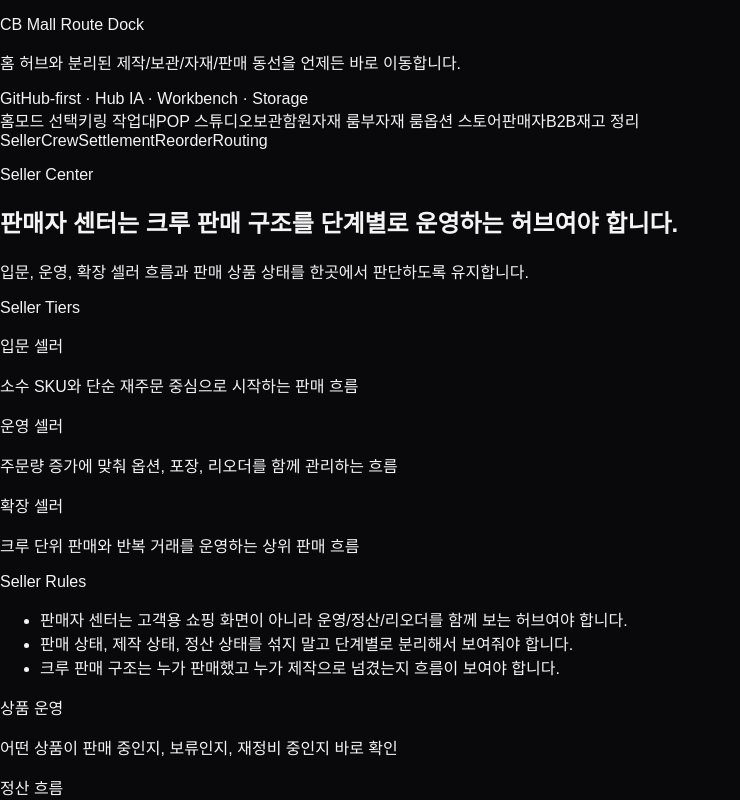
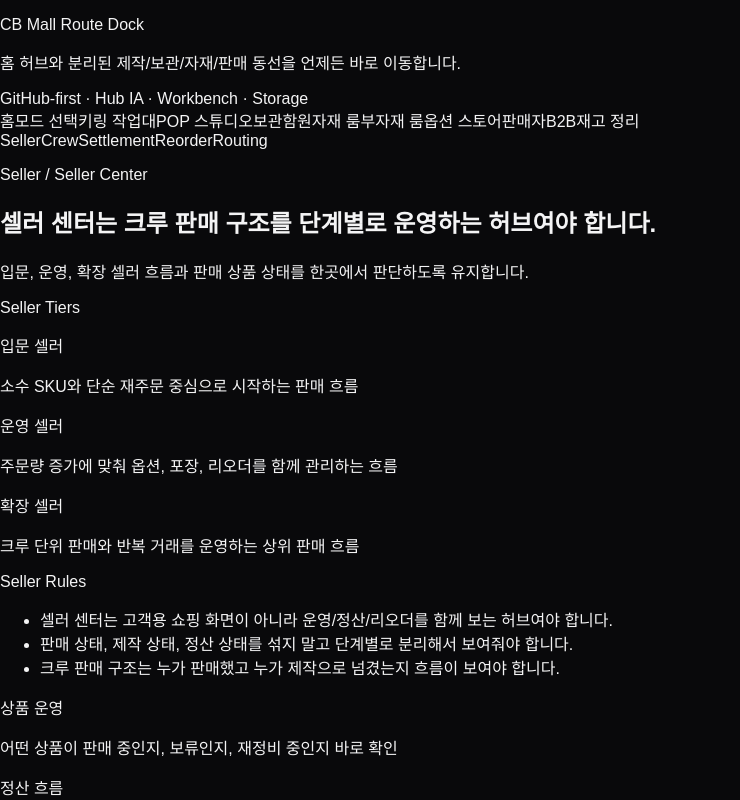
Before and after one commit to custombro/mall, a Next.js app: page /seller in a window 1280 px wide. Shown: the top 800 px of the page, without its empty margins (0-740 px from the left). Built offline with nearby package versions, Linux system fonts and the light colour scheme.

Commit message:
fix(cb-mall): align final qa fail route copy

```diff
--- a/app/seller/page.tsx
+++ b/app/seller/page.tsx
@@ -8,7 +8,7 @@ const sellerTiers = [
 ];
 
 const sellerRules = [
-  "판매자 센터는 고객용 쇼핑 화면이 아니라 운영/정산/리오더를 함께 보는 허브여야 합니다.",
+  "셀러 센터는 고객용 쇼핑 화면이 아니라 운영/정산/리오더를 함께 보는 허브여야 합니다.",
   "판매 상태, 제작 상태, 정산 상태를 섞지 말고 단계별로 분리해서 보여줘야 합니다.",
   "크루 판매 구조는 누가 판매했고 누가 제작으로 넘겼는지 흐름이 보여야 합니다.",
 ];
@@ -38,10 +38,10 @@ export default function Page() {
 
             <div className="space-y-3">
               <p className="text-sm font-semibold uppercase tracking-[0.28em] text-cyan-200/80">
-                Seller Center
+                Seller / Seller Center
               </p>
               <h1 className="text-4xl font-semibold leading-tight text-white sm:text-5xl">
-                판매자 센터는 크루 판매 구조를 단계별로 운영하는 허브여야 합니다.
+                셀러 센터는 크루 판매 구조를 단계별로 운영하는 허브여야 합니다.
               </h1>
               <p className="max-w-3xl text-base leading-7 text-slate-200 sm:text-lg">
                 입문, 운영, 확장 셀러 흐름과 판매 상품 상태를 한곳에서 판단하도록 유지합니다.
```
